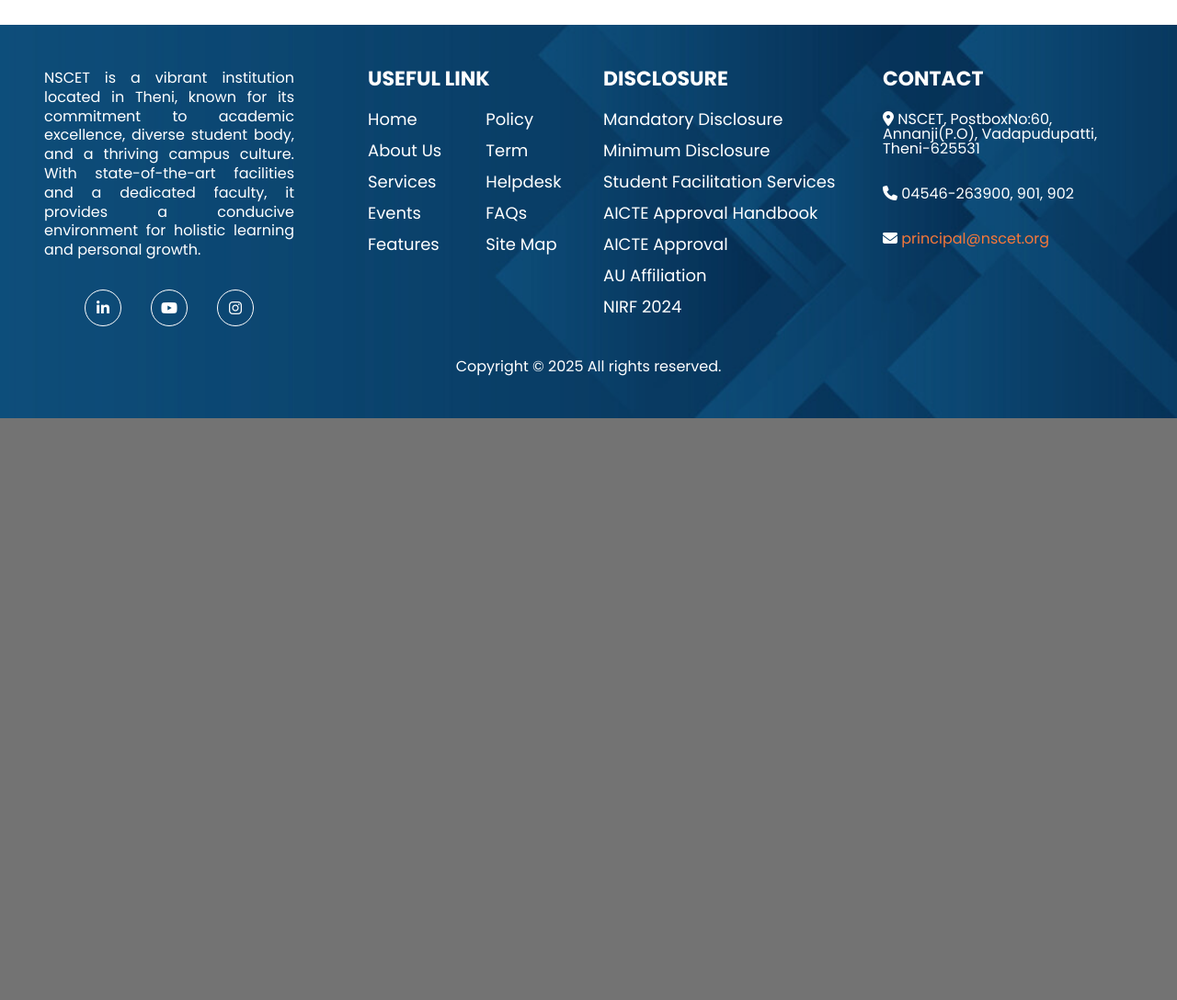
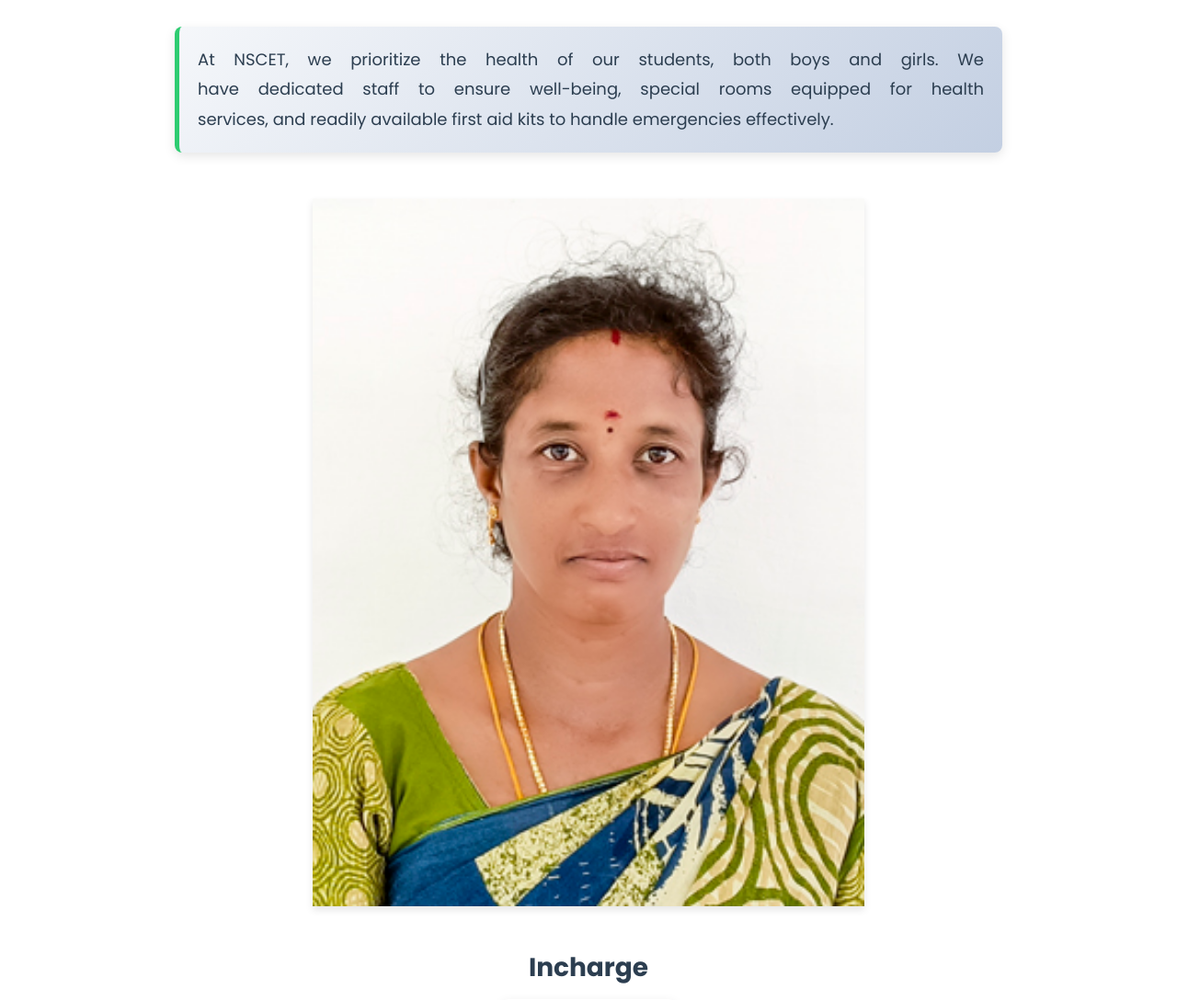
Before and after one commit to InnovativeSPIN/NSCET_WEBSITE, a PHP site: page /health/index.php in a window 1280 px wide. Shown: the part 970-2058 px from the top of the page at 92% size. Before the commit the page ends 1425 px from the top, so only its background shows below. Run offline with PHP 8.4, Linux system fonts and the light colour scheme; some libraries are stand-ins or nearby versions; some web fonts are replaced.

Commit message:
health page

```diff
--- /dev/null
+++ b/assets/css/health/style.css
@@ -0,0 +1,188 @@
+@import url('../resources/main.css');
+
+
+/* General Container */
+.main {
+    max-width: 1200px;
+    margin: 0 auto;
+    padding: 20px;
+    font-family: Arial, sans-serif;
+}
+
+/* Health Section */
+.health {
+    text-align: center;
+}
+
+/* Hero Section */
+.hero-section {
+    width: 100%;
+    height: 70vh;
+    position: relative;
+    display: flex;
+    justify-content: center;
+    align-items: center;
+}
+
+.hero-section::before {
+    content: '';
+    position: absolute;
+    width: 100%;
+    height: 100%;
+    top: 0;
+    left: 0;
+    background: rgba(50, 50, 50, 0.4); /* Overlay for readability */
+}
+
+.dept-heading {
+    color: white;
+    z-index: 2;
+    font-weight: 700;
+    text-transform: uppercase;
+    font-size: clamp(38px, 2em, 48px);
+    text-shadow: 2px 2px 4px rgba(0, 0, 0, 0.7);
+}
+
+/* Intro Paragraph */
+.health-intro {
+    text-align: justify;
+    font-size: 18px;
+    line-height: 1.8;
+    color: #2c3e50;
+    max-width: 900px;
+    margin: 30px auto;
+    padding: 20px;
+    background: linear-gradient(135deg, #f5f7fa 0%, #c3cfe2 100%);
+    border-left: 5px solid #2ecc71; /* Green accent for health theme */
+    box-shadow: 0 4px 12px rgba(0, 0, 0, 0.1);
+    border-radius: 8px;
+    transition: transform 0.3s ease, box-shadow 0.3s ease;
+}
+
+.health-intro:hover {
+    transform: translateY(-5px);
+    box-shadow: 0 6px 16px rgba(0, 0, 0, 0.15);
+}
+
+/* Health Image */
+.health-img {
+    width: 100%;
+    max-width: 600px;
+    height: auto;
+    margin: 20px 0;
+    box-shadow: 0 4px 8px rgba(0, 0, 0, 0.1);
+}
+
+/* Section Heading */
+.section-heading {
+    font-size: 28px;
+    font-weight: bold;
+    color: #2c3e50;
+    margin: 30px 0 20px;
+}
+
+/* Incharge Section */
+.incharge-container {
+    display: flex;
+    justify-content: center;
+    gap: 30px;
+    flex-wrap: wrap;
+    margin-bottom: 40px;
+}
+
+.incharge-item {
+    background: #fff;
+    padding: 20px;
+    border-radius: 8px;
+    box-shadow: 0 4px 12px rgba(0, 0, 0, 0.1);
+    transition: transform 0.3s ease, box-shadow 0.3s ease;
+    max-width: 300px;
+}
+
+.incharge-item:hover {
+    transform: translateY(-5px);
+    box-shadow: 0 6px 16px rgba(0, 0, 0, 0.15);
+}
+
+.incharge-img {
+    width: 150px;
+    height: 150px;
+    object-fit: cover;
+    box-shadow: 0 4px 8px rgba(0, 0, 0, 0.1);
+    margin-bottom: 15px;
+}
+
+.incharge-name {
+    font-size: 20px;
+    font-weight: 600;
+    color: #2c3e50;
+    margin: 0 0 5px;
+}
+
+.incharge-title {
+    font-size: 16px;
+    font-weight: 500;
+    color: #2ecc71; /* Green to match health theme */
+    margin: 0;
+}
+
+/* Responsive Design */
+@media screen and (max-width: 768px) {
+    .hero-section {
+        height: 50vh;
+    }
+
+    .dept-heading {
+        font-size: 36px;
+    }
+
+    .health-intro {
+        font-size: 16px;
+        padding: 15px;
+    }
+
+    .health-img {
+        max-width: 400px;
+    }
+
+    .section-heading {
+        font-size: 24px;
+    }
+
+    .incharge-img {
+        width: 120px;
+        height: 120px;
+    }
+
+    .incharge-item {
+        max-width: 250px;
+    }
+}
+
+@media screen and (max-width: 480px) {
+    .hero-section {
+        height: 40vh;
+    }
+
+    .dept-heading {
+        font-size: 28px;
+    }
+
+    .health-intro {
+        font-size: 14px;
+        padding: 10px;
+    }
+
+    .health-img {
+        max-width: 100%;
+    }
+
+    .incharge-container {
+        flex-direction: column;
+        align-items: center;
+    }
+
+    .incharge-item {
+        max-width: 100%;
+    }
+}
--- a/health/index.php
+++ b/health/index.php
@@ -8,36 +8,77 @@ include('../resources/conn.php');
 
 <!DOCTYPE html>
 <html lang="en">
+
 <head>
   <meta charset="UTF-8">
   <meta name="viewport" content="width=device-width, initial-scale=1.0">
-  <title>Health Facilities | <?php echo $colle_Name; ?></title>
+  <title>Home | <?php echo $colle_Name; ?></title>
   <link rel="stylesheet" href="https://stackpath.bootstrapcdn.com/bootstrap/5.0.0-alpha1/css/bootstrap.min.css" integrity="sha384-r4NyP46KrjDleawBgD5tp8Y7UzmLA05oM1iAEQ17CSuDqnUK2+k9luXQOfXJCJ4I" crossorigin="anonymous">
   <script src="https://cdn.jsdelivr.net/npm/popper.js@1.16.0/dist/umd/popper.min.js" integrity="sha384-Q6E9RHvbIyZFJoft+2mJbHaEWldlvI9IOYy5n3zV9zzTtmI3UksdQRVvoxMfooAo" crossorigin="anonymous"></script>
   <script src="https://stackpath.bootstrapcdn.com/bootstrap/5.0.0-alpha1/js/bootstrap.min.js" integrity="sha384-oesi62hOLfzrys4LxRF63OJCXdXDipiYWBnvTl9Y9/TRlw5xlKIEHpNyvvDShgf/" crossorigin="anonymous"></script>
 
   <!-- custom css -->
   <link rel="stylesheet" href="../assets/css/resources/style.css">
-<link rel="stylesheet" href="../assets/css/sports/facilities.css">
+  <link rel="stylesheet" href="../assets/css/health/style.css">
+  <link rel="stylesheet" href="https://cdn.jsdelivr.net/npm/swiper@11/swiper-bundle.min.css" />
+
 
 
   <!-- custom js -->
   <script src="https://kit.fontawesome.com/181ea7bd20.js" crossorigin="anonymous"></script>
 </head>
+
 <body>
 
-<?php include('../resources/navbar.php');?>
+  <?php
+
+  include('../resources/navbar.php');
+
+
+  ?>
+<div class="main">
+    <div class="health">
+        <section class="hero-section" style="background: url('../assets/img/health/health-hero.jpg') no-repeat center/cover;">
+            <h1 class="dept-heading">Health Services</h1>
+        </section>
+
+        <p class="health-intro">
+            At NSCET, we prioritize the health of our students, both boys and girls. We have dedicated staff to ensure well-being, special rooms equipped for health services, and readily available first aid kits to handle emergencies effectively.
+        </p>
+
+        <img src="../assets/img/sports/Malaini.jpg" alt="Health Facility" class="health-img">
+
+        <h2 class="section-heading">Incharge</h2>
+        <div class="incharge-container">
+            <div class="incharge-item">
+                <img src="../assets/img/health/incharge.jpg" alt="Health Incharge" class="incharge-img">
+                <p class="incharge-name">Dr. [Name]</p>
+                <p class="incharge-title">Health Officer</p>
+            </div>
+            <!-- Add more incharge members if needed -->
+        </div>
+    </div>
+</div>
 
 
 
-<section class="hero-section" style="background: url('../assets/img/sports/main.JPG') no-repeat center/cover;">
-  <h1 class="dept-heading">Health Facilities</h1>
-</section>
 
 
-<?php include('../resources/footer.php'); ?>
+  <?php
+
+  include('../resources/footer.php');
+
+
+  ?>
+
+
+
 
   <!-- custom js -->
-<script src="./assets/js/resources/script.js"></script>
+  <script src="../assets/js/resources/script.js"></script>
+  <!-- swiper -->
+  <script src="https://cdn.jsdelivr.net/npm/swiper@11/swiper-bundle.min.js"></script>
+
 </body>
+
 </html>
--- a/resources/navlinks.php
+++ b/resources/navlinks.php
@@ -187,7 +187,7 @@
         <div class="dropdown-menu custome-dropdown-menu naac_dropdown" aria-labelledby="dropdownMenuButton">
             <a href="/research/" class="dropdown-item">Research</a>
             <a href="#" class="dropdown-item">Alumni</a>
-            <a href="#" class="dropdown-item">Clubs & Chapters</a>
+            <a href="/CLUBS & CHAPTERS/index.php" class="dropdown-item">Clubs & Chapters</a>
             <a href="#" class="dropdown-item">NIRF</a>
 
         </div>
```
Lines whose indentation alone changed are shown as unchanged.
